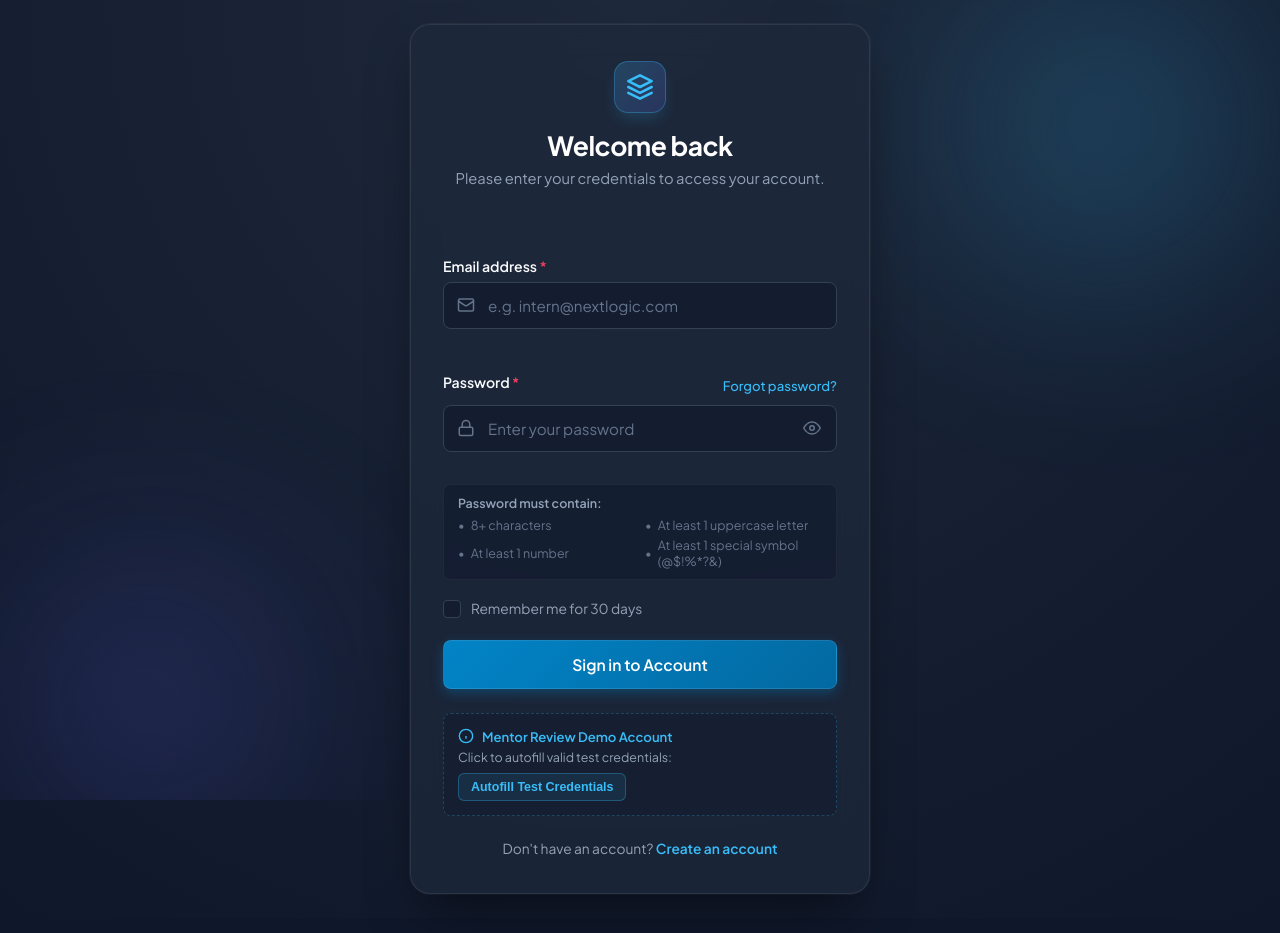
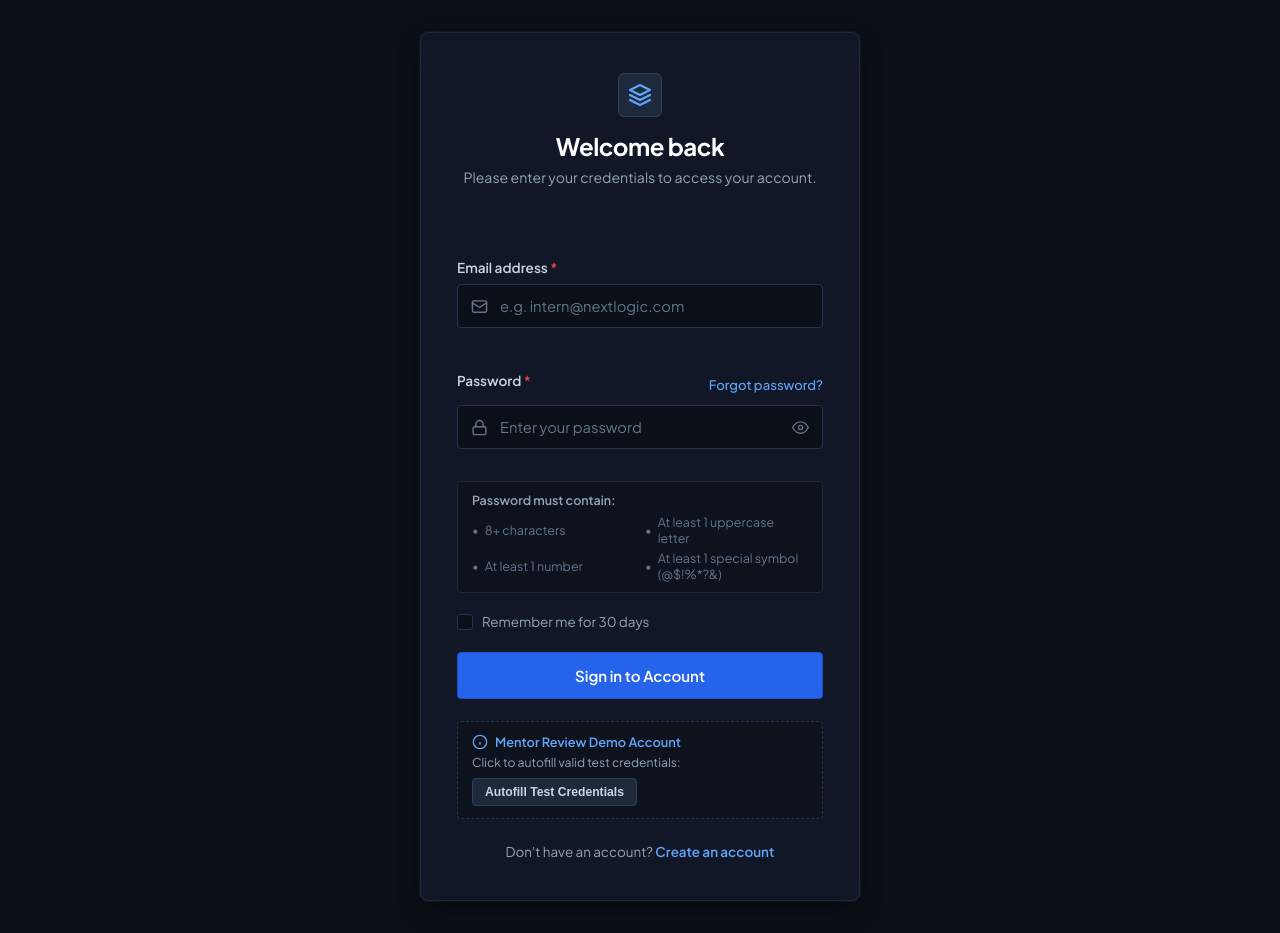
Before and after one commit to abi323728-ctrl/student-management-system, a website with bundled scripts: page public/index.html in a window 1280 px wide. Built offline with nearby package versions, Linux system fonts and the light colour scheme.

Commit message:
style: refine to sleek enterprise matte dark rectangular design

```diff
--- a/public/index.html
+++ b/public/index.html
@@ -10,11 +10,6 @@
   <link href="https://fonts.googleapis.com/css2?family=Plus+Jakarta+Sans:wght@400;500;600;700&display=swap" rel="stylesheet">
 </head>
 <body>
-  <div class="background-decorations">
-    <div class="glow-orb orb-1"></div>
-    <div class="glow-orb orb-2"></div>
-  </div>
-
   <main class="page-container">
     <div class="login-card">
       <!-- Brand Header -->
--- a/public/style.css
+++ b/public/style.css
@@ -1,45 +1,43 @@
 /* ==========================================================================
-   Modern Interactive Login Stylesheet
+   Sleek Enterprise Matte Dark - Professional Rectangular Login Stylesheet
    ========================================================================== */
 
 :root {
   --font-family: 'Plus Jakarta Sans', system-ui, -apple-system, BlinkMacSystemFont, 'Segoe UI', Roboto, sans-serif;
 
-  /* Color Palette */
-  --bg-color: #0f172a;
-  --bg-gradient: radial-gradient(circle at 50% 0%, #1e293b 0%, #0f172a 100%);
-  --card-bg: rgba(30, 41, 59, 0.75);
-  --card-border: rgba(255, 255, 255, 0.08);
+  /* Professional Matte Dark Palette */
+  --bg-color: #0b0f17;
+  --card-bg: #111726;
+  --card-border: #1e293b;
 
-  --text-main: #f8fafc;
+  --text-main: #f1f5f9;
   --text-muted: #94a3b8;
   --text-subtle: #64748b;
 
-  --primary: #38bdf8;
-  --primary-hover: #0284c7;
-  --primary-focus-ring: rgba(56, 189, 248, 0.35);
+  --primary: #2563eb;
+  --primary-hover: #1d4ed8;
+  --primary-focus-ring: rgba(37, 99, 235, 0.35);
 
-  --input-bg: rgba(15, 23, 42, 0.6);
-  --input-border: #334155;
-  --input-focus-border: #38bdf8;
+  --input-bg: #0b0f17;
+  --input-border: #26334d;
+  --input-focus-border: #3b82f6;
 
   --success: #10b981;
-  --success-bg: rgba(16, 185, 129, 0.12);
-  --success-border: rgba(16, 185, 129, 0.4);
+  --success-bg: rgba(16, 185, 129, 0.1);
+  --success-border: rgba(16, 185, 129, 0.35);
 
-  --error: #f43f5e;
-  --error-bg: rgba(244, 63, 94, 0.12);
-  --error-border: rgba(244, 63, 94, 0.4);
+  --error: #ef4444;
+  --error-bg: rgba(239, 68, 68, 0.1);
+  --error-border: rgba(239, 68, 68, 0.35);
 
-  /* Shadows */
-  --card-shadow: 0 25px 50px -12px rgba(0, 0, 0, 0.5), 0 0 0 1px rgba(255, 255, 255, 0.05);
-  --glow-shadow: 0 0 40px rgba(56, 189, 248, 0.15);
+  /* Crisp Rectangular Elevations */
+  --card-shadow: 0 10px 25px -5px rgba(0, 0, 0, 0.5), 0 0 0 1px rgba(255, 255, 255, 0.04);
 
-  --radius-sm: 8px;
-  --radius-md: 12px;
-  --radius-lg: 20px;
-  --transition-fast: 0.2s ease;
-  --transition-normal: 0.3s cubic-bezier(0.16, 1, 0.3, 1);
+  /* Rectangular Geometry */
+  --radius-sm: 4px;
+  --radius-md: 6px;
+  --radius-lg: 8px;
+  --transition-fast: 0.15s ease;
 }
 
 * {
@@ -51,100 +49,62 @@
 body {
   font-family: var(--font-family);
   background-color: var(--bg-color);
-  background-image: var(--bg-gradient);
   color: var(--text-main);
   min-height: 100vh;
   display: flex;
   align-items: center;
   justify-content: center;
-  padding: 24px;
-  position: relative;
-  overflow-x: hidden;
+  padding: 32px 16px;
+  -webkit-font-smoothing: antialiased;
 }
 
-/* Ambient Background Lights */
+/* Background - Clean & Neutral */
 .background-decorations {
-  position: fixed;
-  inset: 0;
-  pointer-events: none;
-  z-index: 0;
-  overflow: hidden;
+  display: none;
 }
 
-.glow-orb {
-  position: absolute;
-  border-radius: 50%;
-  filter: blur(100px);
-  opacity: 0.35;
+/* Page Container - Perfectly Centered */
+.page-container {
+  width: 100%;
+  max-width: 440px;
+  margin: auto;
 }
 
-.orb-1 {
-  width: 450px;
-  height: 450px;
-  background: radial-gradient(circle, #38bdf8, transparent 70%);
-  top: -100px;
-  right: -50px;
-}
-
-.orb-2 {
-  width: 400px;
-  height: 400px;
-  background: radial-gradient(circle, #6366f1, transparent 70%);
-  bottom: -100px;
-  left: -50px;
-}
-
-/* Page Layout */
-.page-container {
-  position: relative;
-  z-index: 1;
-  width: 100%;
-  max-width: 460px;
-}
-
-/* Login Card */
+/* Crisp Rectangular Card */
 .login-card {
   background: var(--card-bg);
-  backdrop-filter: blur(16px);
-  -webkit-backdrop-filter: blur(16px);
   border: 1px solid var(--card-border);
   border-radius: var(--radius-lg);
-  padding: 36px 32px;
+  padding: 40px 36px;
   box-shadow: var(--card-shadow);
-  transition: transform var(--transition-normal), box-shadow var(--transition-normal);
-}
-
-.login-card:hover {
-  box-shadow: var(--card-shadow), var(--glow-shadow);
 }
 
 /* Card Header */
 .card-header {
   text-align: center;
-  margin-bottom: 24px;
+  margin-bottom: 28px;
 }
 
 .brand-badge {
   display: inline-flex;
   align-items: center;
   justify-content: center;
-  width: 52px;
-  height: 52px;
-  border-radius: 14px;
-  background: linear-gradient(135deg, rgba(56, 189, 248, 0.2), rgba(99, 102, 241, 0.2));
-  border: 1px solid rgba(56, 189, 248, 0.3);
-  color: var(--primary);
-  margin-bottom: 16px;
-  box-shadow: 0 8px 16px -4px rgba(56, 189, 248, 0.2);
+  width: 44px;
+  height: 44px;
+  border-radius: var(--radius-md);
+  background: #1e293b;
+  border: 1px solid #334155;
+  color: #60a5fa;
+  margin-bottom: 14px;
 }
 
 .brand-icon {
-  width: 28px;
-  height: 28px;
+  width: 24px;
+  height: 24px;
 }
 
 .card-title {
-  font-size: 1.65rem;
+  font-size: 1.5rem;
   font-weight: 700;
   letter-spacing: -0.02em;
   margin-bottom: 6px;
@@ -152,9 +112,9 @@ body {
 }
 
 .card-subtitle {
-  font-size: 0.92rem;
+  font-size: 0.88rem;
   color: var(--text-muted);
-  line-height: 1.4;
+  line-height: 1.45;
 }
 
 /* Alert Notification Banner */
@@ -162,11 +122,11 @@ body {
   display: flex;
   align-items: center;
   gap: 10px;
-  padding: 12px 16px;
+  padding: 12px 14px;
   border-radius: var(--radius-sm);
   margin-bottom: 20px;
-  font-size: 0.88rem;
-  animation: slideDown 0.25s ease-out;
+  font-size: 0.86rem;
+  font-weight: 500;
 }
 
 .alert-banner.success {
@@ -178,39 +138,27 @@ body {
 .alert-banner.error {
   background: var(--error-bg);
   border: 1px solid var(--error-border);
-  color: #fb7185;
+  color: #f87171;
 }
 
-@keyframes slideDown {
-  from {
-    opacity: 0;
-    transform: translateY(-8px);
-  }
-  to {
-    opacity: 1;
-    transform: translateY(0);
-  }
-}
-
-/* Form Groups & Inputs */
+/* Form Groups */
 .form-group {
   margin-bottom: 20px;
-  position: relative;
 }
 
 .label-row {
   display: flex;
   justify-content: space-between;
   align-items: center;
-  margin-bottom: 7px;
+  margin-bottom: 8px;
 }
 
 .form-label {
   display: block;
-  font-size: 0.88rem;
+  font-size: 0.85rem;
   font-weight: 600;
-  color: var(--text-main);
-  margin-bottom: 7px;
+  color: #cbd5e1;
+  margin-bottom: 8px;
 }
 
 .required {
@@ -219,17 +167,17 @@ body {
 
 .forgot-link {
   font-size: 0.82rem;
-  color: var(--primary);
+  color: #60a5fa;
   text-decoration: none;
   font-weight: 500;
-  transition: color var(--transition-fast);
 }
 
 .forgot-link:hover {
   text-decoration: underline;
-  color: #7dd3fc;
+  color: #93c5fd;
 }
 
+/* Rectangular Inputs */
 .input-wrapper {
   position: relative;
   display: flex;
@@ -244,25 +192,24 @@ body {
   align-items: center;
   justify-content: center;
   pointer-events: none;
-  transition: color var(--transition-fast);
 }
 
 .input-icon svg {
-  width: 18px;
-  height: 18px;
+  width: 17px;
+  height: 17px;
 }
 
 .form-input {
   width: 100%;
-  padding: 13px 44px 13px 44px;
+  padding: 12px 42px 12px 42px;
   background-color: var(--input-bg);
-  border: 1.5px solid var(--input-border);
+  border: 1px solid var(--input-border);
   border-radius: var(--radius-sm);
   color: var(--text-main);
   font-family: inherit;
-  font-size: 0.95rem;
+  font-size: 0.92rem;
   outline: none;
-  transition: border-color var(--transition-fast), box-shadow var(--transition-fast), background-color var(--transition-fast);
+  transition: border-color var(--transition-fast), box-shadow var(--transition-fast);
 }
 
 .form-input::placeholder {
@@ -271,22 +218,21 @@ body {
 
 .form-input:focus {
   border-color: var(--input-focus-border);
-  background-color: rgba(15, 23, 42, 0.85);
-  box-shadow: 0 0 0 3.5px var(--primary-focus-ring);
+  box-shadow: 0 0 0 3px var(--primary-focus-ring);
 }
 
 .input-wrapper:focus-within .input-icon {
-  color: var(--primary);
+  color: #93c5fd;
 }
 
 /* Input Status States */
 .form-group.has-error .form-input {
   border-color: var(--error);
-  background-color: rgba(244, 63, 94, 0.04);
+  background-color: rgba(239, 68, 68, 0.04);
 }
 
 .form-group.has-error .form-input:focus {
-  box-shadow: 0 0 0 3.5px rgba(244, 63, 94, 0.25);
+  box-shadow: 0 0 0 3px rgba(239, 68, 68, 0.25);
 }
 
 .form-group.has-success .form-input {
@@ -294,10 +240,10 @@ body {
 }
 
 .form-group.has-success .form-input:focus {
-  box-shadow: 0 0 0 3.5px rgba(16, 185, 129, 0.25);
+  box-shadow: 0 0 0 3px rgba(16, 185, 129, 0.25);
 }
 
-/* Status & Toggle Icons */
+/* Status & Password Toggle Icons */
 .status-icon {
   position: absolute;
   right: 14px;
@@ -308,43 +254,40 @@ body {
 
 .toggle-password-btn {
   position: absolute;
-  right: 8px;
+  right: 6px;
   background: transparent;
   border: none;
   color: var(--text-subtle);
   padding: 8px;
   cursor: pointer;
-  border-radius: 6px;
+  border-radius: var(--radius-sm);
   display: flex;
   align-items: center;
   justify-content: center;
-  transition: color var(--transition-fast), background var(--transition-fast);
 }
 
 .toggle-password-btn:hover {
   color: var(--text-main);
-  background: rgba(255, 255, 255, 0.06);
+  background: #1e293b;
 }
 
 .toggle-password-btn svg {
-  width: 18px;
-  height: 18px;
+  width: 17px;
+  height: 17px;
 }
 
-/* Field Error Messages */
+/* Error Text */
 .field-error {
   min-height: 18px;
-  font-size: 0.82rem;
-  color: #fb7185;
+  font-size: 0.8rem;
+  color: #f87171;
   margin-top: 6px;
-  line-height: 1.3;
-  transition: opacity var(--transition-fast);
 }
 
-/* Password Helper Requirements */
+/* Password Checklist Box */
 .password-rules {
-  background: rgba(15, 23, 42, 0.5);
-  border: 1px solid rgba(255, 255, 255, 0.05);
+  background: #0d121c;
+  border: 1px solid #1e293b;
   border-radius: var(--radius-sm);
   padding: 10px 14px;
   margin-top: 8px;
@@ -369,7 +312,6 @@ body {
   display: flex;
   align-items: center;
   gap: 6px;
-  transition: color var(--transition-fast);
 }
 
 .rule-item.valid {
@@ -386,7 +328,7 @@ body {
   font-size: 0;
 }
 
-/* Checkbox Option */
+/* Options / Checkbox */
 .form-options {
   display: flex;
   align-items: center;
@@ -411,20 +353,19 @@ body {
 }
 
 .checkmark {
-  width: 18px;
-  height: 18px;
+  width: 16px;
+  height: 16px;
   background-color: var(--input-bg);
-  border: 1.5px solid var(--input-border);
-  border-radius: 4px;
-  margin-right: 10px;
+  border: 1px solid var(--input-border);
+  border-radius: 3px;
+  margin-right: 9px;
   display: inline-flex;
   align-items: center;
   justify-content: center;
-  transition: all var(--transition-fast);
 }
 
 .checkbox-container:hover input ~ .checkmark {
-  border-color: var(--primary);
+  border-color: #3b82f6;
 }
 
 .checkbox-container input:checked ~ .checkmark {
@@ -435,9 +376,9 @@ body {
 .checkmark::after {
   content: "";
   display: none;
-  width: 4px;
-  height: 8px;
-  border: solid #0f172a;
+  width: 3.5px;
+  height: 7px;
+  border: solid #ffffff;
   border-width: 0 2px 2px 0;
   transform: rotate(45deg);
   margin-bottom: 2px;
@@ -448,110 +389,101 @@ body {
 }
 
 .checkbox-label {
-  font-size: 0.86rem;
+  font-size: 0.84rem;
   color: var(--text-muted);
 }
 
-/* Submit Button */
+/* Rectangular Submit Button */
 .btn-submit {
   width: 100%;
-  padding: 14px;
-  background: linear-gradient(135deg, #0284c7 0%, #0369a1 100%);
-  border: 1px solid rgba(255, 255, 255, 0.1);
+  padding: 13px;
+  background-color: var(--primary);
+  border: 1px solid #1d4ed8;
   border-radius: var(--radius-sm);
   color: #ffffff;
   font-family: inherit;
-  font-size: 0.98rem;
+  font-size: 0.94rem;
   font-weight: 600;
   cursor: pointer;
-  position: relative;
   display: flex;
   align-items: center;
   justify-content: center;
   gap: 10px;
-  box-shadow: 0 4px 12px rgba(2, 132, 199, 0.35);
-  transition: all var(--transition-fast);
+  transition: background-color var(--transition-fast);
 }
 
 .btn-submit:hover:not(:disabled) {
-  background: linear-gradient(135deg, #0ea5e9 0%, #0284c7 100%);
-  box-shadow: 0 6px 18px rgba(14, 165, 233, 0.45);
-  transform: translateY(-1px);
-}
-
-.btn-submit:active:not(:disabled) {
-  transform: translateY(1px);
+  background-color: var(--primary-hover);
 }
 
 .btn-submit:disabled {
-  opacity: 0.7;
+  opacity: 0.65;
   cursor: not-allowed;
 }
 
 /* Spinner */
 .btn-spinner {
-  width: 18px;
-  height: 18px;
+  width: 16px;
+  height: 16px;
   border: 2px solid rgba(255, 255, 255, 0.3);
   border-top-color: #ffffff;
   border-radius: 50%;
-  animation: spin 0.8s linear infinite;
+  animation: spin 0.75s linear infinite;
 }
 
 @keyframes spin {
   to { transform: rotate(360deg); }
 }
 
-/* Card Shake Animation on Submit Error */
+/* Shake Animation on Submit Error */
 @keyframes shake {
   0%, 100% { transform: translateX(0); }
-  20%, 60% { transform: translateX(-6px); }
-  40%, 80% { transform: translateX(6px); }
+  20%, 60% { transform: translateX(-5px); }
+  40%, 80% { transform: translateX(5px); }
 }
 
 .shake {
-  animation: shake 0.4s ease-in-out;
+  animation: shake 0.35s ease-in-out;
 }
 
 /* Demo Helper Box */
 .demo-box {
-  margin-top: 24px;
-  padding: 14px;
-  background: rgba(15, 23, 42, 0.4);
-  border: 1px dashed rgba(56, 189, 248, 0.25);
+  margin-top: 22px;
+  padding: 12px 14px;
+  background: #0d121c;
+  border: 1px dashed #26334d;
   border-radius: var(--radius-sm);
 }
 
 .demo-header {
   display: flex;
   align-items: center;
-  gap: 8px;
-  font-size: 0.82rem;
+  gap: 7px;
+  font-size: 0.8rem;
   font-weight: 600;
-  color: var(--primary);
+  color: #60a5fa;
   margin-bottom: 4px;
 }
 
 .demo-text {
-  font-size: 0.78rem;
+  font-size: 0.76rem;
   color: var(--text-muted);
   margin-bottom: 8px;
 }
 
 .btn-fill-demo {
-  background: rgba(56, 189, 248, 0.1);
-  border: 1px solid rgba(56, 189, 248, 0.3);
-  border-radius: 6px;
-  color: var(--primary);
-  font-size: 0.78rem;
+  background: #1e293b;
+  border: 1px solid #334155;
+  border-radius: var(--radius-sm);
+  color: #cbd5e1;
+  font-size: 0.76rem;
   font-weight: 600;
   padding: 6px 12px;
   cursor: pointer;
-  transition: all var(--transition-fast);
 }
 
 .btn-fill-demo:hover {
-  background: rgba(56, 189, 248, 0.2);
+  background: #27354a;
   color: #ffffff;
 }
 
@@ -559,26 +491,25 @@ body {
 .card-footer {
   text-align: center;
   margin-top: 24px;
-  font-size: 0.86rem;
+  font-size: 0.84rem;
   color: var(--text-muted);
 }
 
 .signup-link {
-  color: var(--primary);
+  color: #60a5fa;
   text-decoration: none;
   font-weight: 600;
-  transition: color var(--transition-fast);
 }
 
 .signup-link:hover {
   text-decoration: underline;
-  color: #7dd3fc;
+  color: #93c5fd;
 }
 
-/* Responsive adjustments */
+/* Mobile responsive */
 @media (max-width: 480px) {
   body {
-    padding: 16px;
+    padding: 16px 12px;
   }
 
   .login-card {
```
Also changed, not shown: server.js (+10 -0 lines), test/server.test.js (+1 -6 lines), README.md, docs/superpowers/plans/2026-11-16-login-page.md (line endings or trailing spaces), docs/superpowers/specs/2026-11-16-login-page-design.md (line endings or trailing spaces), public/script.js (line endings or trailing spaces), public/validation.js (line endings or trailing spaces), test/validation.test.js (line endings or trailing spaces), 1 other file.
